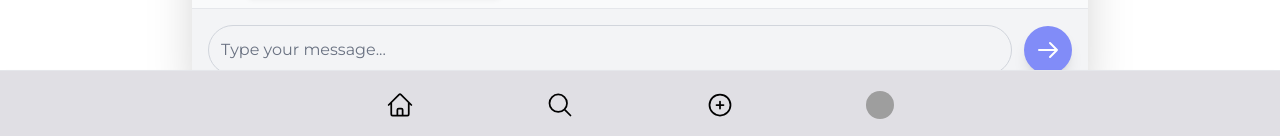
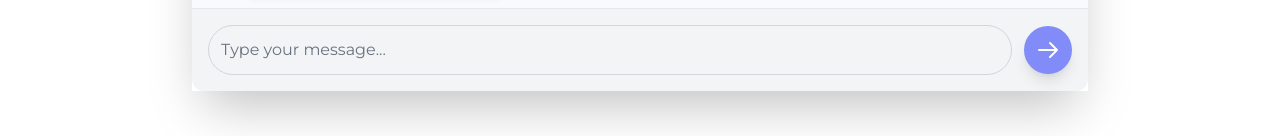
Before and after one commit to shiba-murmu/new-version-chichat, a React (Vite) app in the folder frontend/: page /inbox/1 in a window 1280 px wide. Shown: the part 661-797 px from the top of the page. Built offline with nearby package versions, Linux system fonts and the light colour scheme; grey boxes are pictures that could not be loaded.

Commit message:
routing updated

```diff
--- a/frontend/src/router/AppRouter.jsx
+++ b/frontend/src/router/AppRouter.jsx
@@ -17,9 +17,12 @@ import Inbox_message from '../features/inbox/Inbox_message'
 function AppRouter() {
     const location = useLocation()
     // list of pages where footer not visible
-    const pages = ['/','/login', '/signup', '/chats']
+    const pages = ['/','/login', '/signup', '/chats', '/inbox']
 
-    const shouldShowFooter = !pages.includes(location.pathname)
+    // match the entire exact path or sub - path (with /) or '/inbox/:id'
+    const shouldShowFooter = !pages.some(
+        route => location.pathname === route || location.pathname.startsWith(route + '/')
+    )
     return (
         <>
             {/* Conditional footer rendring */}
```
